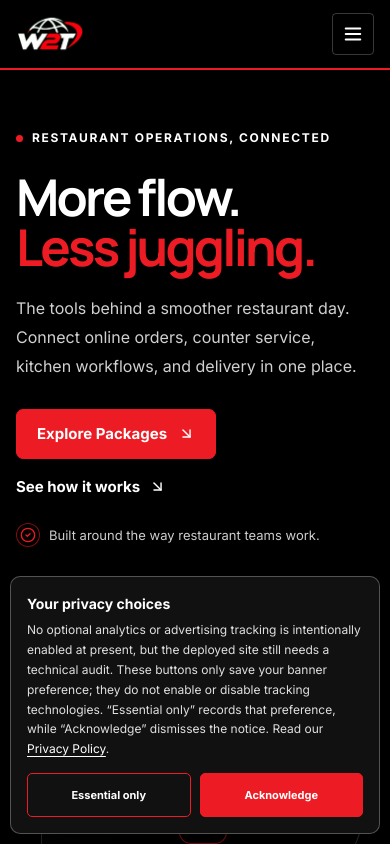
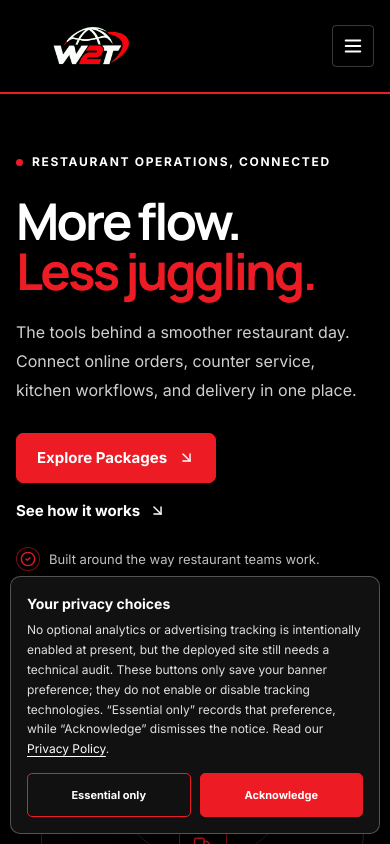
Before and after one commit to Jrnotjunior/web2table.io, a React (Vite) app: page / in a window 390 px wide. Shown: the top 844 px of the page. Built offline with nearby package versions, Linux system fonts and the light colour scheme.

Commit message:
Enlarge W2T logo in marketing site header

```diff
--- a/src/styles/modules/02-brand-overrides.css
+++ b/src/styles/modules/02-brand-overrides.css
@@ -138,3 +138,22 @@ body, .site-header, .main-nav, .platform-section, .solutions-section,
   .site-header .brand-logo{width:68px!important;height:68px!important;}
   .site-footer .brand-logo{width:54px!important;height:54px!important;}
 }
+
+
+/* Enlarged standalone W2T logo in the marketing-site header. */
+.site-header .header-inner{height:156px!important;}
+.site-header .brand-logo{
+  width:260px!important;
+  height:136px!important;
+  max-width:none!important;
+  object-fit:contain!important;
+}
+.site-header{border-bottom:2px solid var(--accent)!important;}
+@media(max-width:760px){
+  .site-header .header-inner{height:108px!important;}
+  .site-header .brand-logo{width:180px!important;height:94px!important;}
+}
+@media(max-width:430px){
+  .site-header .header-inner{height:92px!important;}
+  .site-header .brand-logo{width:150px!important;height:80px!important;}
+}
```
